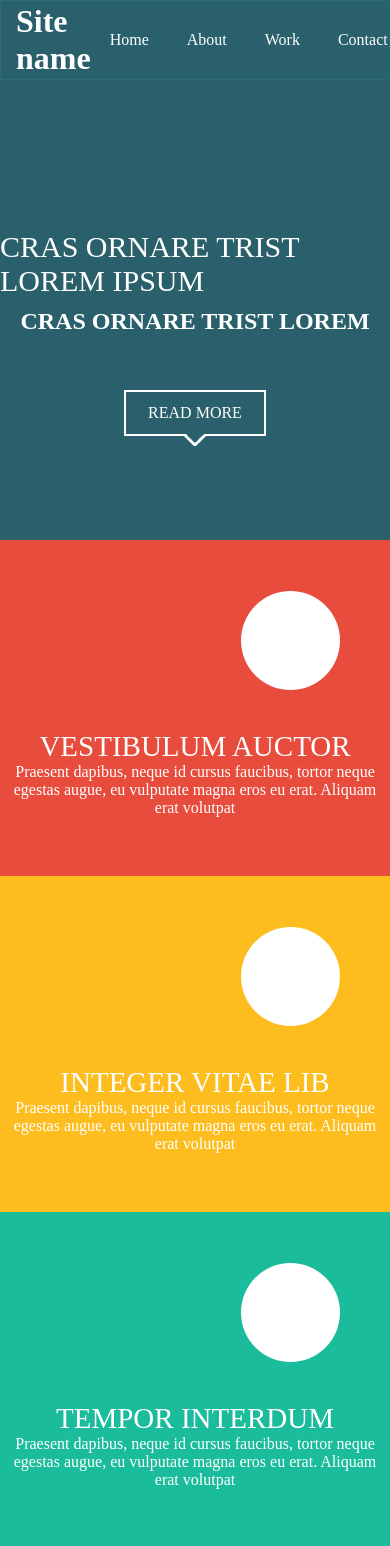
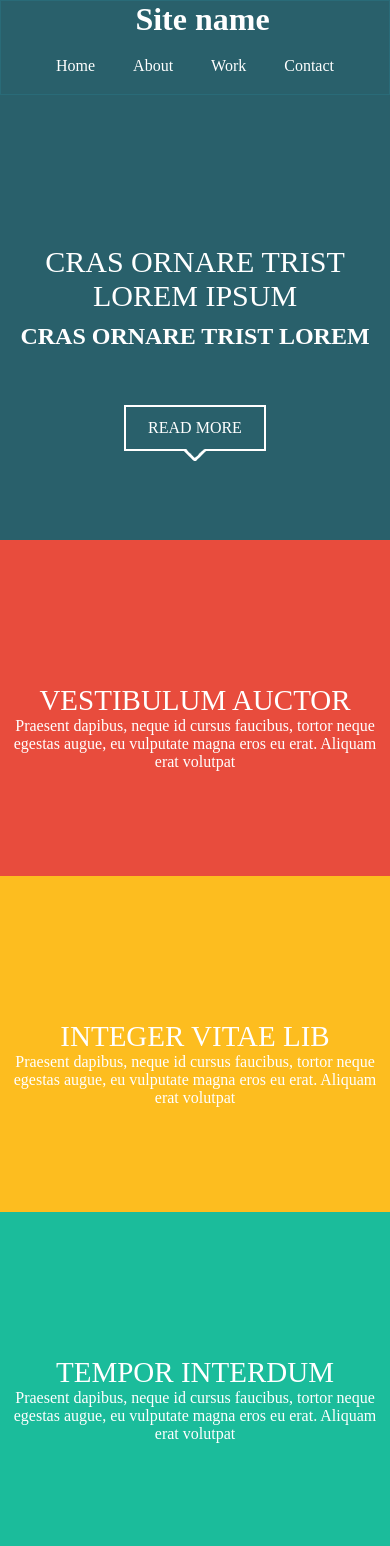
Before and after one commit to Yoolah/kg, a plain HTML site: page index.html in a window 390 px wide. Shown: the top 1546 px of the page. Drawn offline with Linux system fonts and the light colour scheme.

Commit message:
Update flex3.0.css

```diff
--- a/flex3.0.css
+++ b/flex3.0.css
@@ -95,10 +95,7 @@ header{
     min-height: 99px;
     border-radius: 50px;
     background-color: #ffffff;
-    display: flex;
-    justify-content: center;
-    margin-left: 240px;
-    margin-top: 50px;
+
 }
 .d1{
     border: 1px solid #e84c3d;
@@ -354,11 +351,11 @@ input[type="tttt"]{
     margin: 15px;
 }
 .enn0 img{
-    max-width: 36px;
-    min-height: 36px;
+    max-width: 46px;
+    min-height: 46px;
     border-radius: 100%;
     background-color: #ffffff;
-    margin: 8px;
+
 }
 .enn{
     border: 1px solid #387d89;
@@ -393,17 +390,21 @@ input[type="tttt"]{
     .e{
         max-width: 414px;
         width: 100%;
+
+    }
+    header{
+        flex-direction: column;
+    }
+    .d1, .d2, .d3, .d4{
+        text-align: center;
+        padding-left: 10px;
+        padding-right: 10px;
+
+    }
+
+    .bebe h1{
+        text-align: center;
+        padding-left: 10px;
+        padding-right: 10px;
     }
 }
-@media screen and (max-width: 374px){
-    .header{
-        flex-direction: column;
-    }
-}
-@media screen and (max-width: 412px) {
-    .d{
-        align-items: center;
-        justify-content: center;
-        flex-direction: column;
-    }
-}
```
